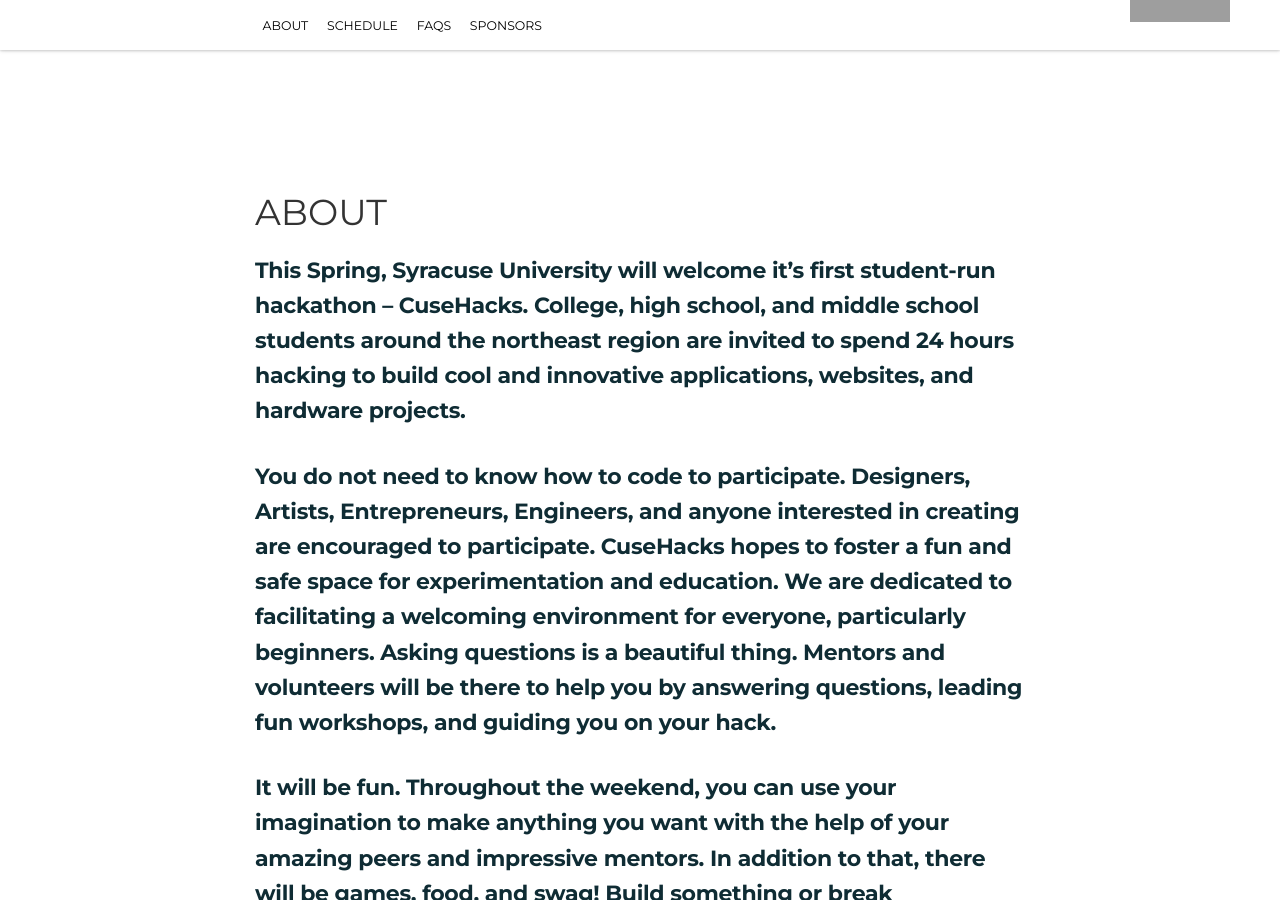
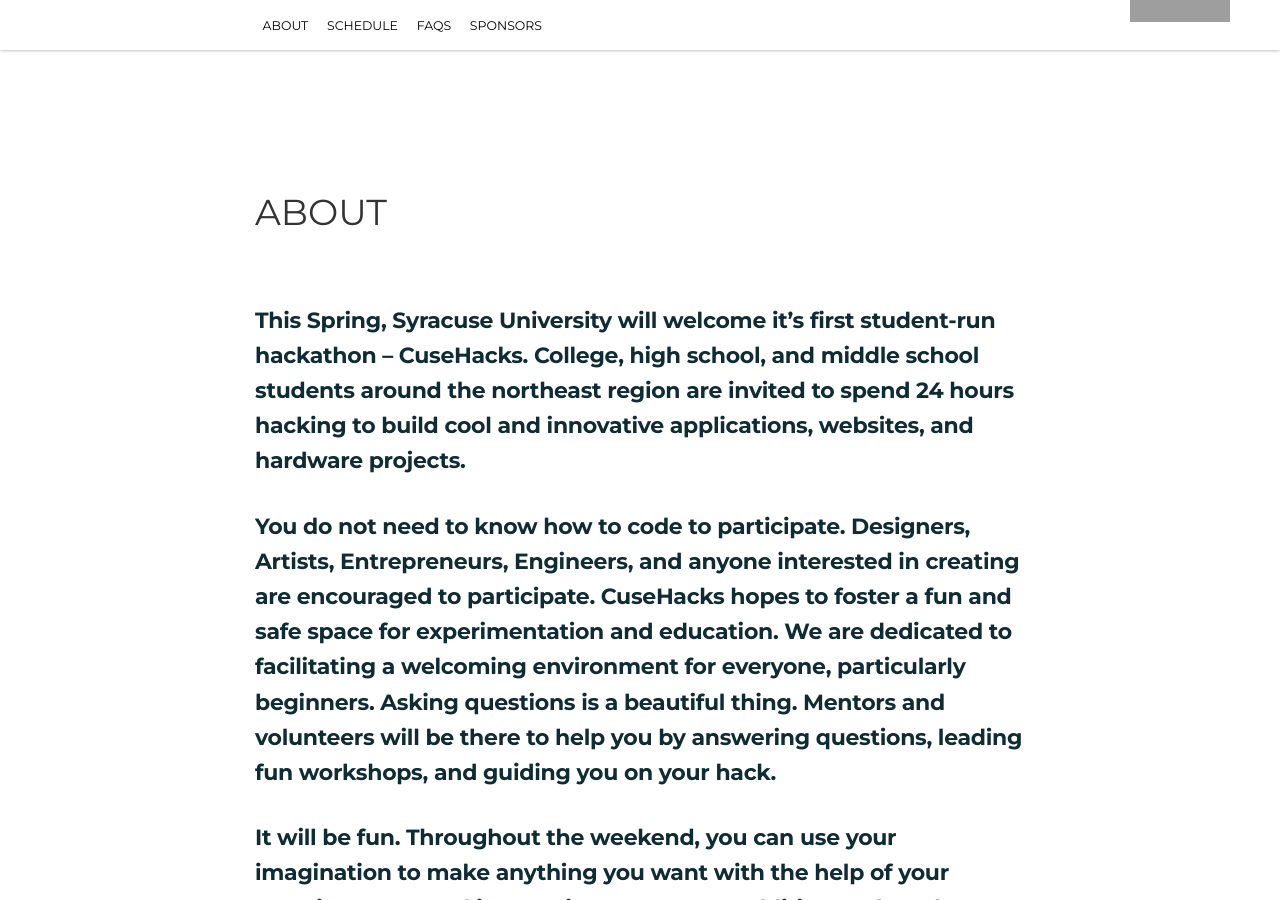
Before and after one commit to innovateorange/cusehacks, a Jekyll site: the page built from index.html, in a window 1280 px wide and 900 px high, scrolled down 947 px. Built offline with Jekyll 4.4.1, drawn with Linux system fonts in a browser that asks for light colours; nearby versions of some CDN libraries; grey boxes are pictures that could not be loaded.

Commit message:
header sections

```diff
--- a/css/original.css
+++ b/css/original.css
@@ -50,7 +50,9 @@
   max-width: 800px;
 }
 
-.section-header {
+.section-header h1{
+  font-weight: 500;
+  padding-bottom: 20px;
 
 }
 
@@ -246,12 +248,6 @@
   position: relative;
 }
 
-.faq h1 {
-  font-family: 'Montserrat';
-  font-weight: 700;
-  margin: 30px 0;
-}
-
 .faq .question h2 {
   font-family: 'Montserrat';
   font-weight: 700;
```
